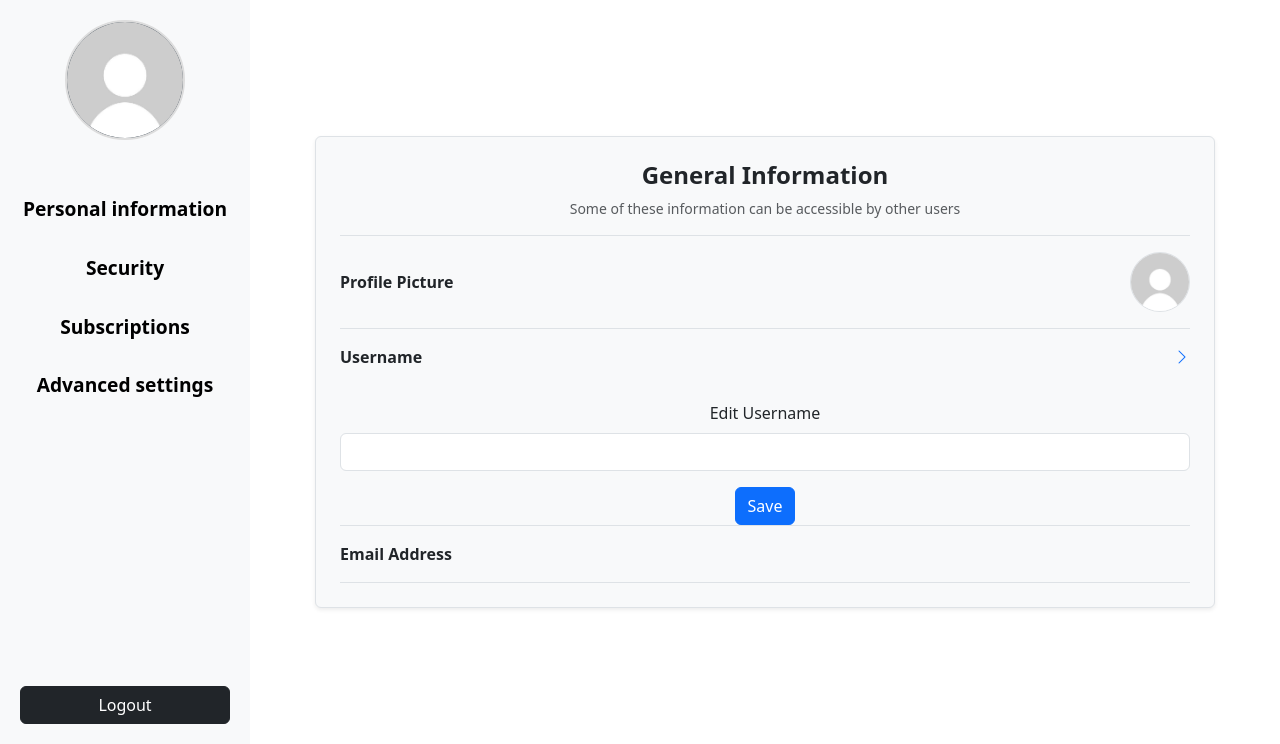
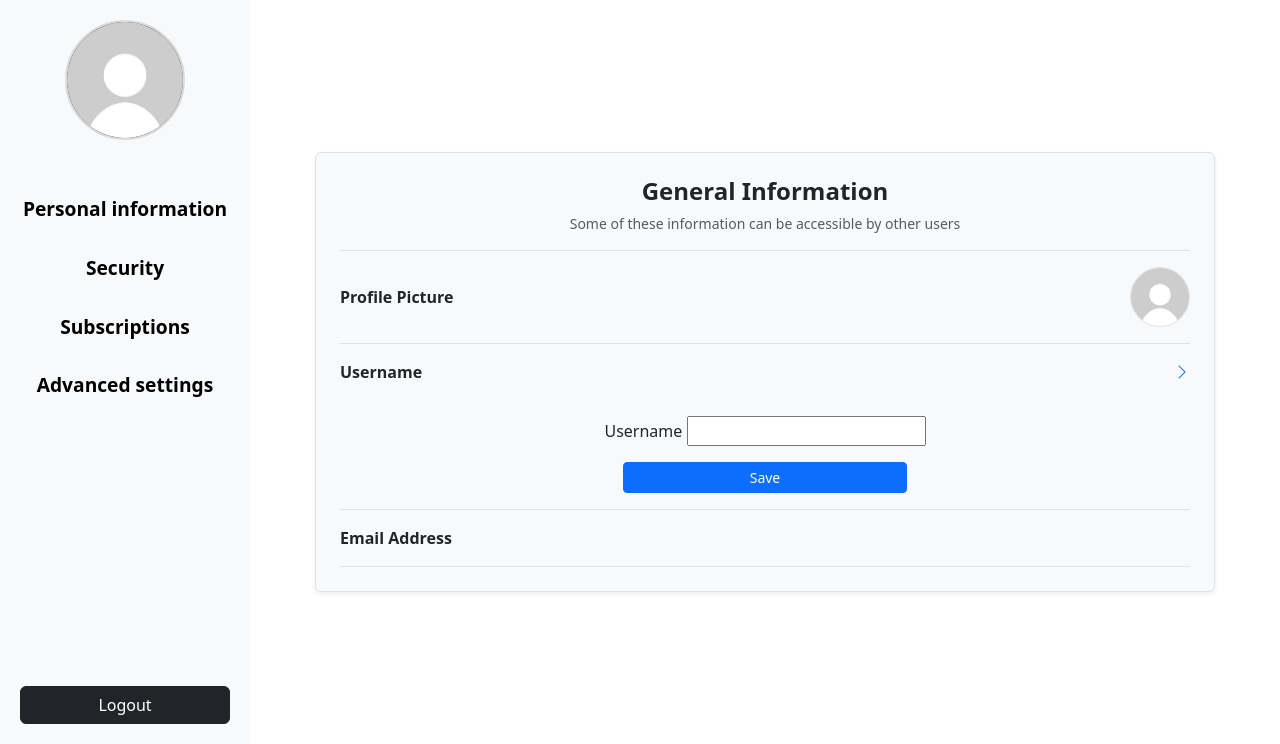
Before and after one commit to yamilobt8/Konvo, a Django app: template a_core/a_users/templates/a_users/profile.html in a window 1280 px wide, after a click that opens the changed part. Shown: the part 56-800 px from the top of the page. Run offline with Django 3.2, Linux system fonts and the light colour scheme; the template is opened without the code that fills it: most values are stand-ins (such as "Sample title", 1, 10 or a date in 2020); form fields are guessed from the names that the template uses.

Commit message:
Integrate change_username in the html form

```diff
--- a/a_core/a_users/templates/a_users/profile.html
+++ b/a_core/a_users/templates/a_users/profile.html
@@ -67,13 +67,15 @@
                     </div>
                 </div>
                 <div class="collapse mt-3" id="collapseForm1">
-                    <form>
-                        <!-- Your form inputs here -->
+                    <form action="{% url 'profile' %}" method="post" id="username-form">
+                        {% csrf_token %}
                         <div class="mb-3">
-                            <label for="username" class="form-label">Edit Username</label>
-                            <input type="text" class="form-control" id="username" name="username" value="{{ user.username }}">
+                            {{ form.username.label_tag }}
+                            {{ form.username }}
                         </div>
-                        <button type="submit" class="btn btn-primary">Save</button>
+                        <div class="d-grid gap-2 col-4 mx-auto">
+                            <button type="submit" class="btn btn-primary mb-3 btn-sm">Save</button>
+                        </div>
                     </form>
                 </div>
                 <!-- Email row -->
```
